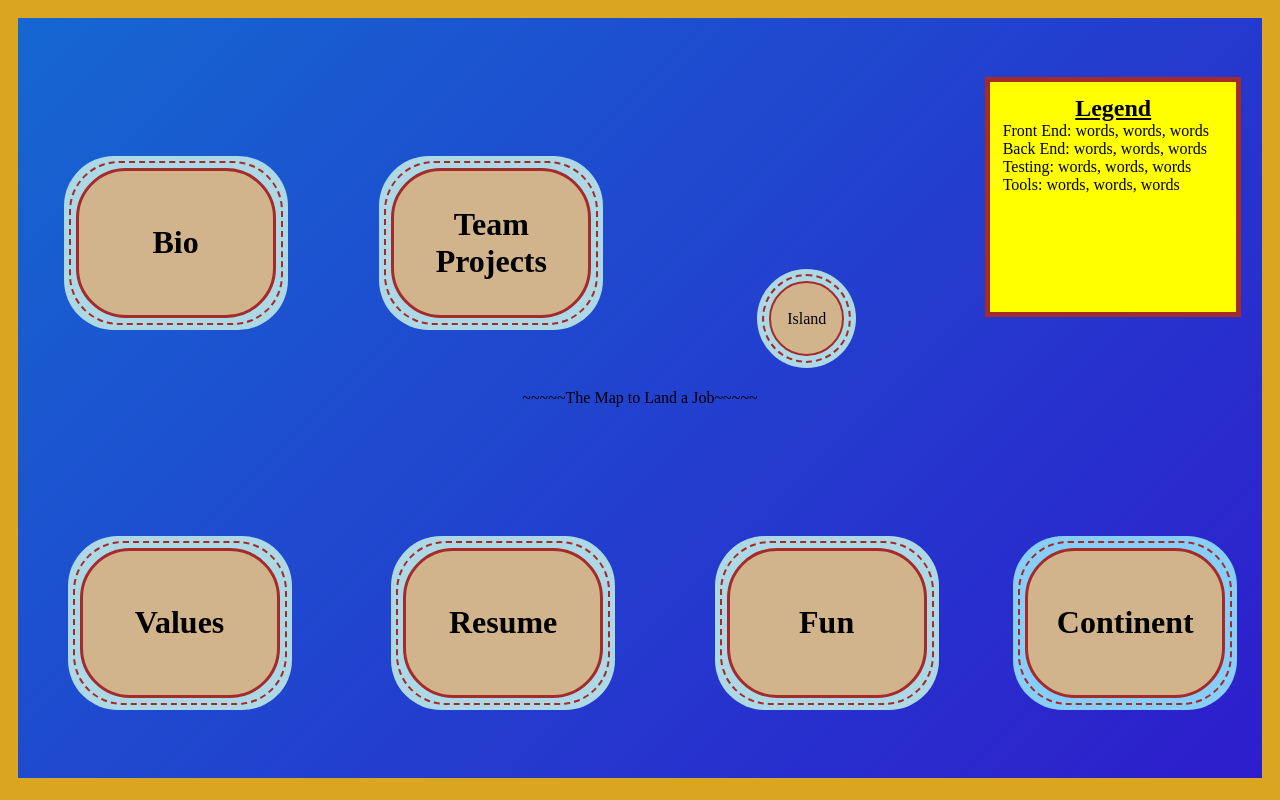
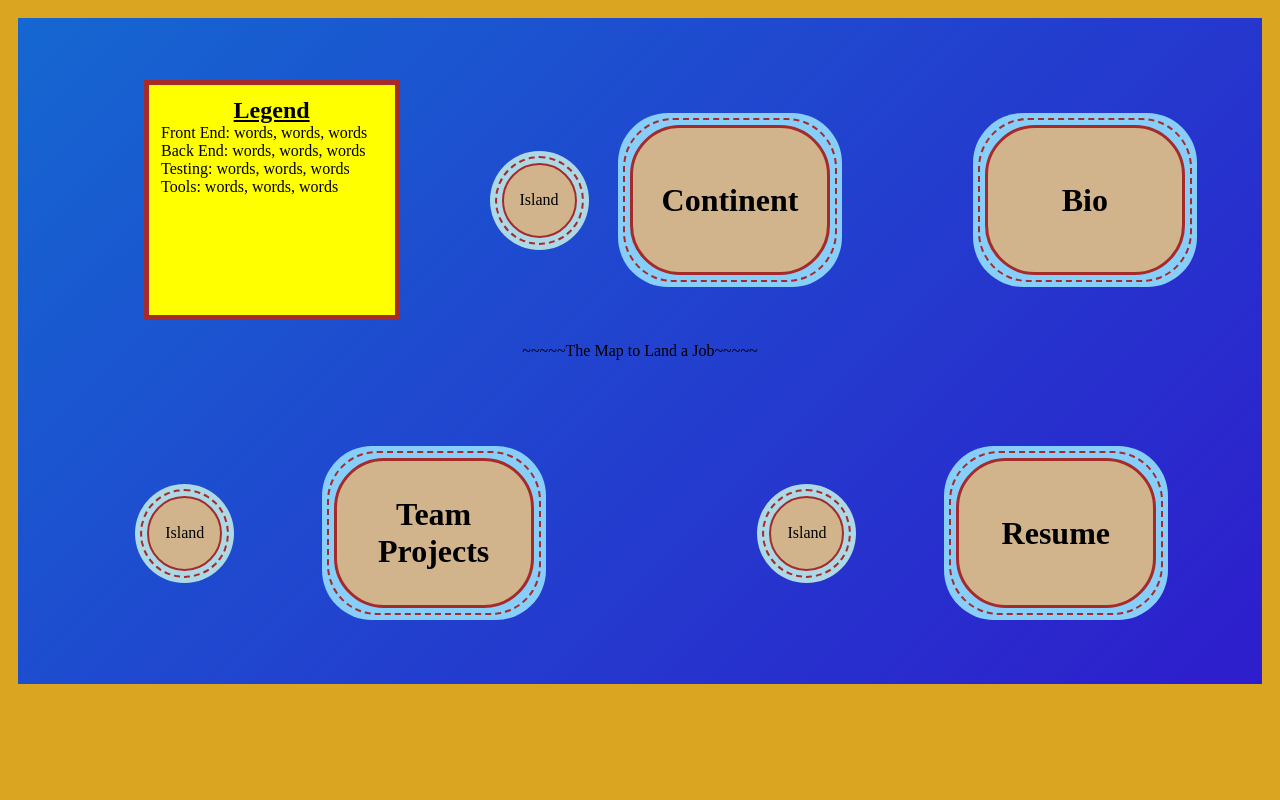
Before and after one commit to franco-ortega/sandbox-portfolio-map, a React (Create React App) app: page / in a window 1280 px wide. Built offline with nearby package versions, Linux system fonts and the light colour scheme.

Commit message:
add new Continent components for Bio, Team Projects, and Resume  with the ContinentAlt layout

```diff
--- /dev/null
+++ b/src/components/continents/BioContinent.jsx
@@ -0,0 +1,24 @@
+import React from 'react';
+// import PropTypes from 'prop-types';
+import styles from './ContinentAlt.module.css';
+
+const ContinentAlt = props => {
+    return (
+        <div>
+            <div className={styles.CoastlineOuter}>
+                <div className={styles.CoastlineInner}>
+                    <div className={styles.ContinentAlt}>
+                        <h1>Bio</h1>
+                    </div>
+                </div>
+            </div>
+
+        </div>
+    )
+}
+
+ContinentAlt.propTypes = {
+
+}
+
+export default ContinentAlt
--- a/src/components/continents/ContinentAlt.module.css
+++ b/src/components/continents/ContinentAlt.module.css
@@ -32,6 +32,7 @@
 
     border-radius: 50px;
 
+    margin: 5vw;
     padding: 5px;
 
 }
--- /dev/null
+++ b/src/components/continents/ProjectContinent.jsx
@@ -0,0 +1,24 @@
+import React from 'react';
+// import PropTypes from 'prop-types';
+import styles from './ContinentAlt.module.css';
+
+const ContinentAlt = props => {
+    return (
+        <div>
+            <div className={styles.CoastlineOuter}>
+                <div className={styles.CoastlineInner}>
+                    <div className={styles.ContinentAlt}>
+                        <h1>Team Projects</h1>
+                    </div>
+                </div>
+            </div>
+
+        </div>
+    )
+}
+
+ContinentAlt.propTypes = {
+
+}
+
+export default ContinentAlt
--- /dev/null
+++ b/src/components/continents/ResumeContinent.jsx
@@ -0,0 +1,24 @@
+import React from 'react';
+// import PropTypes from 'prop-types';
+import styles from './ContinentAlt.module.css';
+
+const ContinentAlt = props => {
+    return (
+        <div>
+            <div className={styles.CoastlineOuter}>
+                <div className={styles.CoastlineInner}>
+                    <div className={styles.ContinentAlt}>
+                        <h1>Resume</h1>
+                    </div>
+                </div>
+            </div>
+
+        </div>
+    )
+}
+
+ContinentAlt.propTypes = {
+
+}
+
+export default ContinentAlt
--- a/src/components/oceans/Ocean.jsx
+++ b/src/components/oceans/Ocean.jsx
@@ -9,6 +9,9 @@ import styles from './Ocean.module.css';
 import IslandOuterCoastline from '../coastlines/IslandOuterCoastline';
 import { continentData } from '../continents/continentData';
 import ContinentAlt from '../continents/ContinentAlt';
+import BioContinent from '../continents/BioContinent';
+import ProjectContinent from '../continents/ProjectContinent';
+import ResumeContinent from '../continents/ResumeContinent';
 
 const Ocean = () => {
 
@@ -19,14 +22,19 @@ const Ocean = () => {
             <p style={{ position: 'absolute'}}>
                 ~~~~~The Map to Land a Job~~~~~
             </p>
-            <OuterCoastline title={continentData.bio.title} />
-            <OuterCoastline title={continentData.projects.title} />
+            {/* <OuterCoastline title={continentData.bio.title} />
+            <OuterCoastline title={continentData.projects.title} /> */}
+            <Legend />
             <IslandOuterCoastline />
-            <Legend />
-            <OuterCoastline title={continentData.values.title} />
+            {/* <OuterCoastline title={continentData.values.title} />
             <OuterCoastline title={continentData.resume.title} />
-            <OuterCoastline title={continentData.fun.title} />
+            <OuterCoastline title={continentData.fun.title} /> */}
             <ContinentAlt />
+            <BioContinent />
+            <IslandOuterCoastline />
+            <ProjectContinent />
+            <IslandOuterCoastline />
+            <ResumeContinent />
         </div>
     )
 }
--- a/src/components/oceans/Ocean.module.css
+++ b/src/components/oceans/Ocean.module.css
@@ -1,6 +1,5 @@
 .Ocean {
     background-color: blue;
-
 
     display: flex;
     flex-direction: row;
@@ -9,8 +8,7 @@
     align-items: center;
     justify-content: space-around;
 
-    height: 95vh;
-
+    height: fit-content;
 
 
     background: linear-gradient(-45deg, #241192, #1d2ec9,  #291181, #2e1dcc, #1567d1);
```
